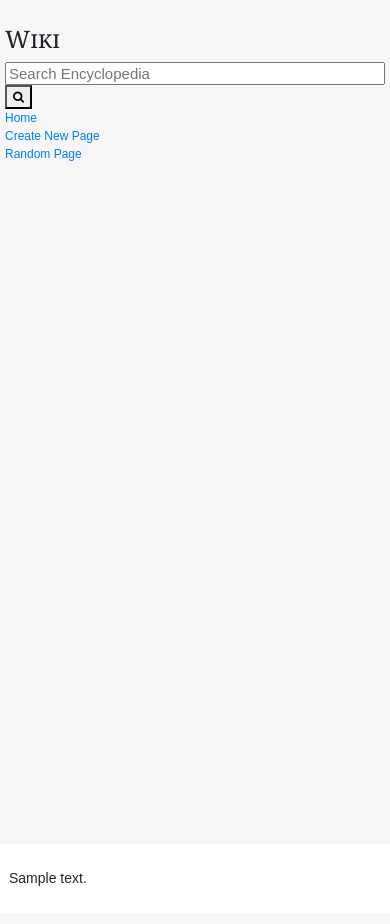
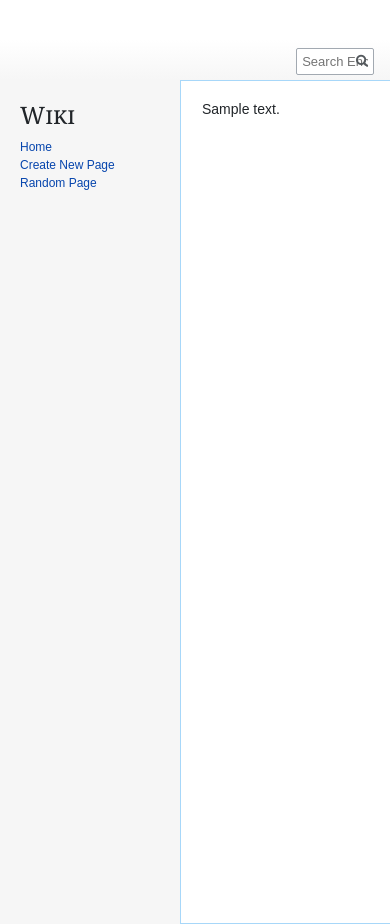
Before and after one commit to julia-kim/wiki, a Django app: template encyclopedia/templates/encyclopedia/entry.html in a window 390 px wide. Before the commit the page ends 886 px from the top, so only its background shows below. Run offline with Django 3.2, Linux system fonts and the light colour scheme; the template is opened without the code that fills it: most values are stand-ins (such as "Sample title", 1, 10 or a date in 2020); some libraries are stand-ins or nearby versions.

Commit message:
Add styles to look more like Wikipedia clone

```diff
--- a/encyclopedia/static/encyclopedia/styles.css
+++ b/encyclopedia/static/encyclopedia/styles.css
@@ -9,16 +9,17 @@
   white-space: pre;
 }
 
-h1, h2 {
+h1,
+h2 {
   font-family: Georgia, Times, serif;
-    margin-bottom: .5rem;
+  margin-bottom: 0.5rem;
   font-weight: 500;
   line-height: 1.2;
 }
 
 h1 {
   margin-top: 0px;
-    padding-top: 20px;
+  padding-top: 0px;
   border-bottom: 1px solid #a2a9b1;
   font-size: 1.8rem;
 }
@@ -31,28 +32,80 @@
   font-variant: small-caps;
 }
 
+header {
+  height: 5rem;
+  background-color: #fbfbfb;
+  background-image: linear-gradient(to bottom, #ffffff 50%, #f6f6f6 100%);
+}
+
+a {
+  color: #0645ad;
+}
+
+a:visited  {
+  color: #0b0080;
+}
+
+ul {
+    padding: 0;
+    margin-left: 1.4rem
+}
+
 textarea {
   height: 90vh;
   width: 80%;
 }
 
 .main {
-    padding: 24px;
+  border: 1px solid #a7d7f9;
+  border-right: hidden;
+  padding: 1.25em 1.5em 1.5em 1.5em;
 }
 
 .search {
-    width: 100%;
-    font-size: 15px;
+  border-radius: 2px;
+  border: 1px solid #a2a9b1;
+  min-width: 5em;
+  width: 20vw;
+  margin: 3rem 1rem auto auto;
+  max-width: 20em;
   line-height: 15px;
+  padding: .325rem;
+}
+
+.search-form {
+  position: relative;
+  font-size: 0.8125rem;
+}
+
+.search-form button {
+  background: transparent;
+  border: none;
+  cursor: pointer;
+  display: inline-block;
+  margin: 3rem 1rem 0 0;
+  padding-top: 0.1625rem;
+  position: absolute;
+  top: 0;
+  right: 0;
+}
+
+.fa-search {
+  color: #54595d;
 }
 
 .sidebar {
   background-color: #f6f6f6;
   height: 100vh;
-    padding: 20px;
+  padding: 16px 20px;
   font-size: 0.75rem;
+  width: 11.25rem;
 }
 
 .sidebar h2 {
   margin-top: 5px;
 }
+
+form {
+  display: block;
+}
--- a/encyclopedia/templates/encyclopedia/layout.html
+++ b/encyclopedia/templates/encyclopedia/layout.html
@@ -10,13 +10,16 @@
         <link href="{% static 'encyclopedia/styles.css' %}" rel="stylesheet">
     </head>
     <body>
-        <div class="row">
-            <div class="sidebar col-lg-2 col-md-3">
-                <h2 class="logo">Wiki</h2>
-                <form>
+        <header>
+            <form class="search-form float-right">
                 <input class="search" type="text" name="q" placeholder="Search Encyclopedia">
                 <button type="submit"><i class="fa fa-search"></i></button>
             </form>
+        </header>
+        <div class="container-fluid">
+            <div class="row">
+                <div class="sidebar">
+                    <h2 class="logo">Wiki</h2>
                     <div>
                         <a href="{% url 'encyclopedia:index' %}">Home</a>
                     </div>
@@ -29,9 +32,10 @@
                     {% block nav %}
                     {% endblock %}
                 </div>
-            <div class="main col-lg-10 col-md-9">
+                <div class="main col">
                     {% block body %}
                     {% endblock %}
+                </div>
             </div>
         </div>
 
```
Lines whose indentation alone changed are shown as unchanged.
